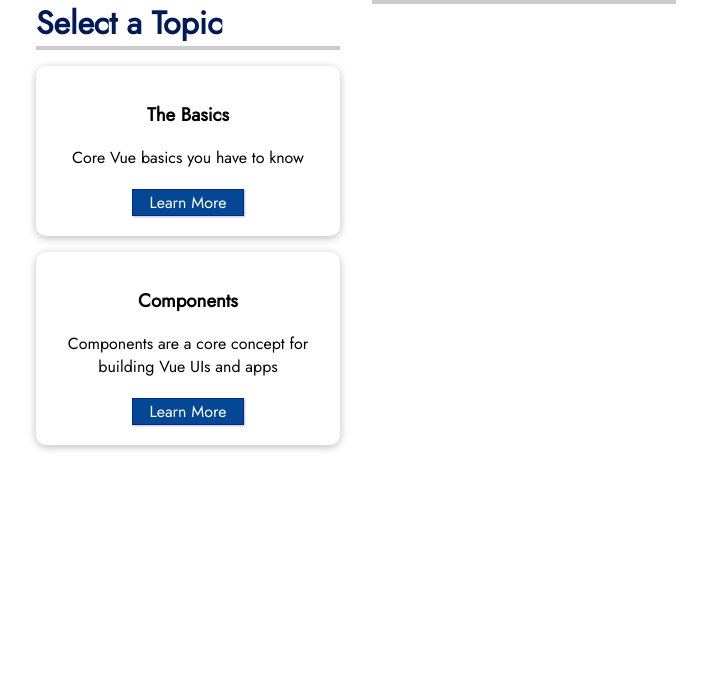
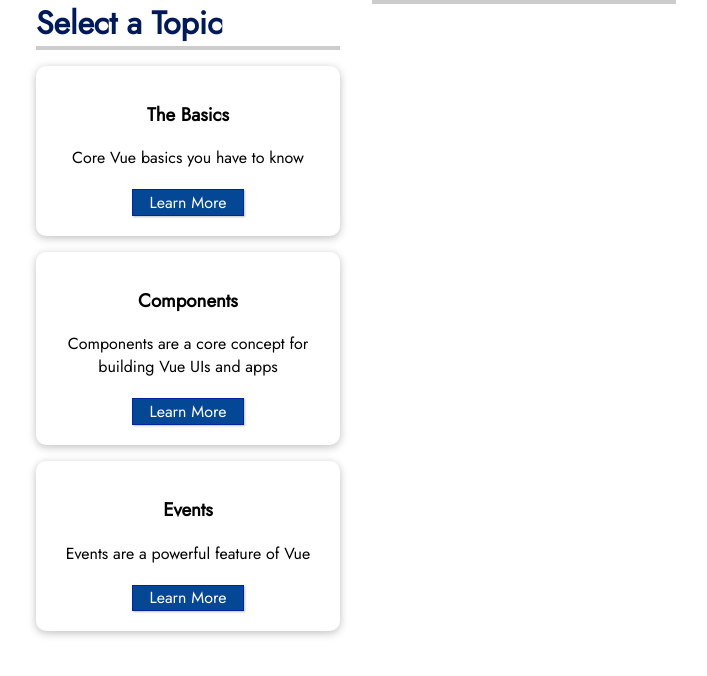
Before and after one commit to nzkks/vuejs-project, a Vue app: page / in a window 1280 px wide. Shown: the top 676 px of the page, without its empty margins (284-991 px from the left). Built offline with nearby package versions, Linux system fonts and the light colour scheme.

Commit message:
just proving that even after dynamically updating the data, 'provide' and 'inject' works

```diff
--- a/src/components/topics/KnowledgeTopics.vue
+++ b/src/components/topics/KnowledgeTopics.vue
@@ -46,5 +46,16 @@ export default {
       this.activeTopic = this.topics.find(topic => topic.id === topicId);
     },
   },
+  mounted() {
+    setTimeout(() => {
+      this.topics.push({
+        id: 'events',
+        title: 'Events',
+        description: 'Events are a powerful feature of Vue',
+        fullText:
+          'Events allow you to trigger actions when certain things happen in your UI, such as buttons being clicked or input fields being filled out.',
+      });
+    }, 3000);
+  },
 };
 </script>
```
